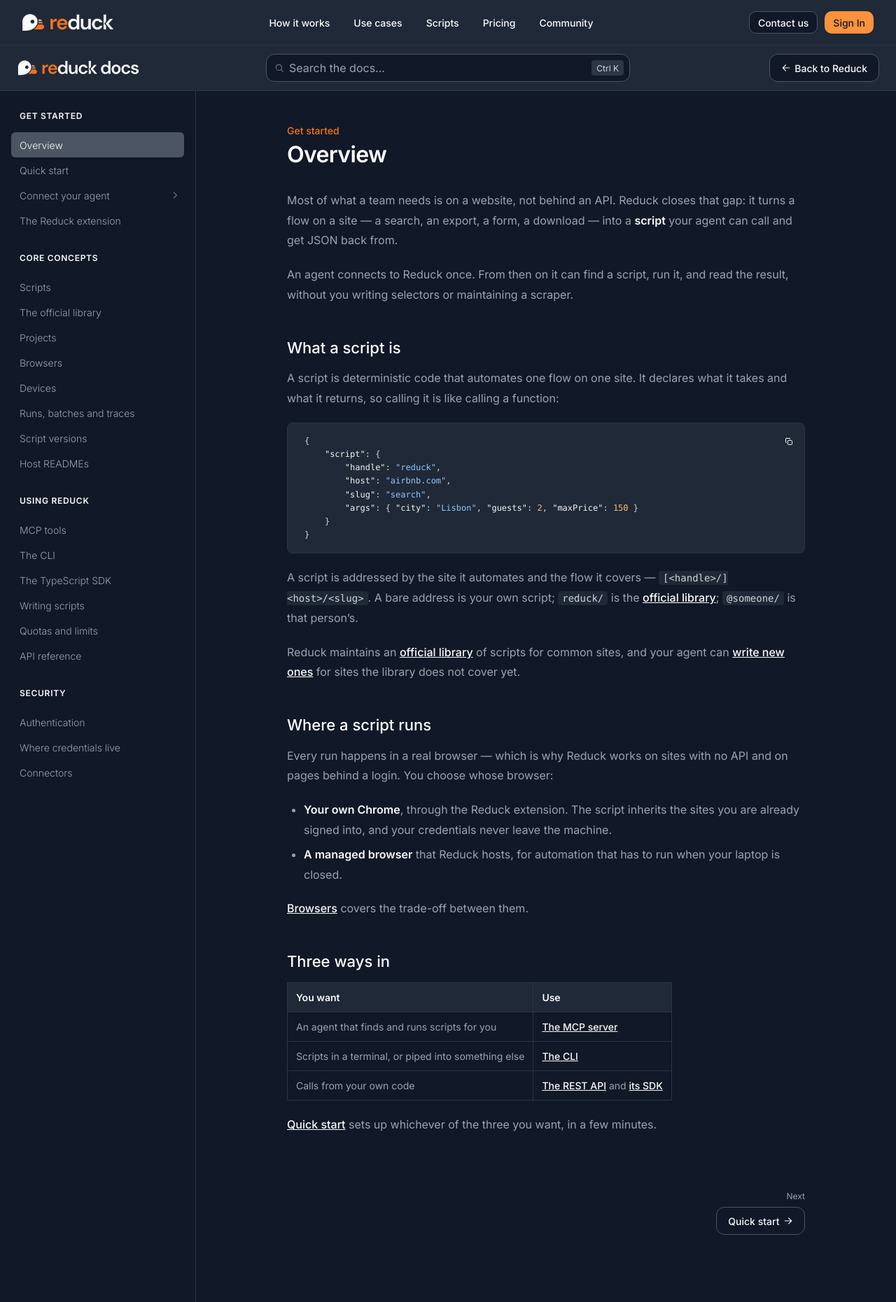
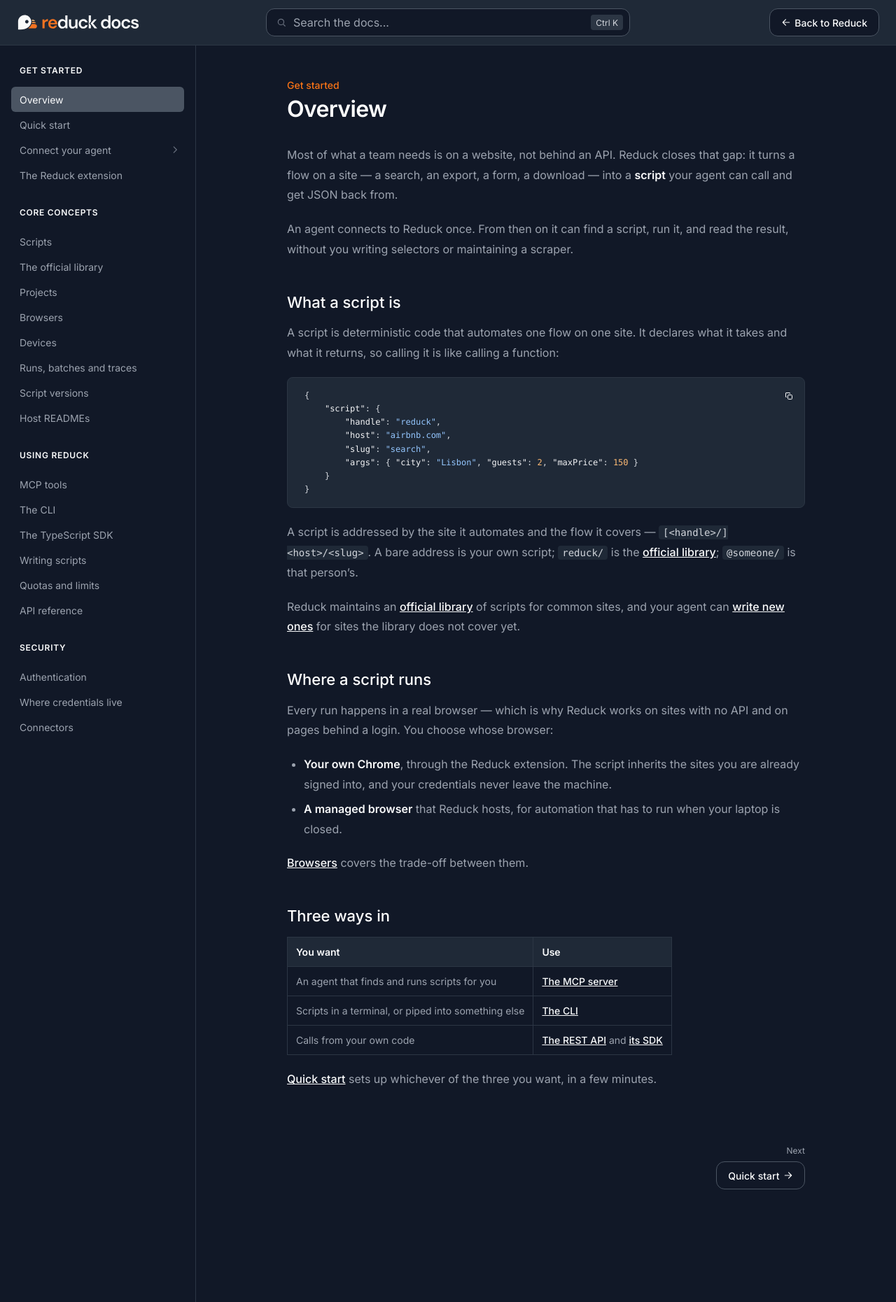
Before and after one commit to conception-ai/docs.reduck.ai, a Jekyll site: the page built from _docs/overview/index.md, in a window 1280 px wide. Shown: the whole page at 70% size. Built offline with Jekyll 4.4.1, drawn with Linux system fonts in a browser that asks for light colours.

Commit message:
feat(docs): the docs bar is the only chrome, and the palette closes
The reduck.ai header came off the top of every page, so a reader on a phone
meets one bar instead of two stacked ones and two burgers that looked alike.
The way back to the app moves into the panel where the bar has no room for it.

The palette's trigger was a readonly input that opened on focus. Escape closed
the dialog, the browser handed the focus back, and the focus opened it again —
so Escape never closed it from the ordinary click. It is a button now, which
the keyboard reaches as a button and which Escape can return the focus to.
`closedby` dismisses the dialog natively, and the palette keeps its floating
shape at every width so there is always a backdrop to press.

On a phone the bar's search collapses to the icon it always was, the mark sits
on the middle of the bar, and the panel leaves a strip of scrim to press beside.

```diff
--- a/_includes/docs-header.html
+++ b/_includes/docs-header.html
@@ -1,6 +1,8 @@
 {%- comment -%}
-  The bar under the site nav. Its field is the way in, not the field that is typed into: it is
-  readonly, and taking the focus raises the palette that carries the real one.
+  The bar under which the docs sit. Its search is the way into the palette, not a field that is
+  typed into: pressing it raises the palette, which carries the real one. It is a button and not a
+  readonly input, so the keyboard reaches it the way it reaches any button and Escape can hand the
+  focus back without the palette opening a second time.
 {%- endcomment -%}
 <header class="docs-header">
 	<button class="btn large btn-ghost icon-only burger" aria-controls="docs-nav" aria-expanded="false" aria-label="Open navigation" data-nav-toggle type="button">
@@ -11,11 +13,11 @@
 		<img alt="Reduck docs" height="22" src="{{ '/assets/img/reduck-docs.svg' | relative_url }}" width="176" />
 	</a>
 
-	<div class="search field large">
+	<button class="search" aria-keyshortcuts="Meta+K" aria-label="Search the docs" data-search-trigger type="button">
 		{% include icon.html name="search" class="field-icon" %}
-		<input aria-label="Search the docs" data-search-trigger placeholder="Search the docs..." readonly type="search" />
+		<span class="placeholder">Search the docs...</span>
 		<kbd aria-hidden="true" data-search-chord>⌘ K</kbd>
-	</div>
+	</button>
 
 	<a class="btn large btn-secondary back" href="{{ site.app_url }}">
 		{% include icon.html name="arrow-left" %}
--- a/_includes/docs-search.html
+++ b/_includes/docs-search.html
@@ -2,11 +2,15 @@
   The palette ⌘K opens. Its corpus is `/search.json`, fetched on the first open rather than with
   the page: a reader who never searches should not pay for it, and one who does pays once.
 {%- endcomment -%}
-<dialog class="docs-search" aria-label="Search the docs" data-search-dialog>
+<dialog class="docs-search" aria-label="Search the docs" closedby="any" data-search-dialog>
 	<div class="field-row">
 		<div class="field large">
 			{% include icon.html name="search" class="field-icon" %}
-			<input aria-label="Search the docs" data-search-input placeholder="Search the docs..." type="search" />
+			{%- comment -%}
+			  Text and not search: a search input answers the first Escape by clearing itself, so
+			  the key that is meant to close the palette would only empty the field.
+			{%- endcomment -%}
+			<input aria-label="Search the docs" data-search-input placeholder="Search the docs..." type="text" />
 		</div>
 	</div>
 	<div class="results" data-search-results>
--- a/_includes/docs-sidebar.html
+++ b/_includes/docs-sidebar.html
@@ -42,4 +42,12 @@
 			</ul>
 		</section>
 	{%- endfor -%}
+
+	{%- comment -%}
+	  The way back to the app, for the widths where the bar has no room for it.
+	{%- endcomment -%}
+	<a class="btn large btn-secondary back" href="{{ site.app_url }}">
+		{% include icon.html name="arrow-left" %}
+		Back to Reduck
+	</a>
 </nav>
--- a/_includes/site-nav.html
+++ /dev/null
@@ -1,49 +0,0 @@
-{%- comment -%}
-  The reduck.ai header, restated. Every link leaves for the app: this is a site of its own, so
-  there is no client-side route to take and no session to read — "Sign In" opens the app's own
-  panel the way the header's does there.
-{%- endcomment -%}
-<header class="site-header">
-	<a class="lockup" aria-label="Reduck homepage" href="{{ site.app_url }}">
-		<img alt="Reduck" height="32" src="{{ '/assets/img/logo-full-white.png' | relative_url }}" width="130" />
-	</a>
-
-	<nav class="primary" aria-label="Main">
-		<ul>
-			<li><a class="btn medium btn-ghost" href="{{ site.app_url }}/#how-it-works">How it works</a></li>
-			<li><a class="btn medium btn-ghost" href="{{ site.app_url }}/use-cases">Use cases</a></li>
-			<li><a class="btn medium btn-ghost" href="{{ site.app_url }}/explore/scripts">Scripts</a></li>
-			<li><a class="btn medium btn-ghost" href="{{ site.app_url }}/pricing">Pricing</a></li>
-			<li><a class="btn medium btn-ghost" href="{{ site.discord_url }}" rel="noopener noreferrer" target="_blank">Community</a></li>
-		</ul>
-	</nav>
-
-	<nav aria-label="User account">
-		<ul>
-			<li><a class="btn medium btn-secondary" href="https://form.reduck.ai" rel="noopener noreferrer" target="_blank">Contact us</a></li>
-			<li><a class="btn medium btn-primary" href="{{ site.app_url }}/#signin">Sign In</a></li>
-		</ul>
-	</nav>
-
-	<button class="btn large btn-ghost icon-only burger" aria-controls="site-menu" aria-expanded="false" aria-label="Open menu" data-site-menu-toggle type="button">
-		{% include icon.html name="bars" %}
-	</button>
-</header>
-
-<div class="mobile-menu" id="site-menu" data-site-menu hidden>
-	<div class="cta">
-		<a class="btn large btn-secondary" href="https://form.reduck.ai" rel="noopener noreferrer" target="_blank">Contact us</a>
-		<a class="btn large btn-primary" href="{{ site.app_url }}/#signin">Sign In</a>
-	</div>
-	<nav class="links" aria-label="Mobile navigation">
-		<a class="nav-link" href="{{ site.app_url }}/#how-it-works">How it works</a>
-		<hr />
-		<a class="nav-link" href="{{ site.app_url }}/use-cases">Use cases</a>
-		<hr />
-		<a class="nav-link" href="{{ site.app_url }}/explore/scripts">Scripts</a>
-		<hr />
-		<a class="nav-link" href="{{ site.app_url }}/pricing">Pricing</a>
-		<hr />
-		<a class="nav-link" href="{{ site.discord_url }}" rel="noopener noreferrer" target="_blank">Community</a>
-	</nav>
-</div>
--- a/_layouts/default.html
+++ b/_layouts/default.html
@@ -5,7 +5,6 @@
 	</head>
 	<body>
 		{% include staging-banner.html %}
-		{% include site-nav.html %}
 		{{ content }}
 		<script src="{{ '/assets/js/site.js' | relative_url }}"></script>
 		<script src="{{ '/assets/js/docs.js' | relative_url }}"></script>
--- a/assets/css/docs.css
+++ b/assets/css/docs.css
@@ -13,6 +13,7 @@
 	display: flex;
 	flex: 1;
 	min-height: 0;
+	position: relative;
 }
 
 .docs-body > main {
@@ -53,28 +54,55 @@
 }
 
 .docs-header .search {
+	align-items: center;
+	background: var(--color-grey-900);
+	border: 1px solid var(--color-grey-600);
+	border-radius: 12px;
+	color: var(--color-grey-400);
+	display: flex;
+	font-size: var(--font-size-medium);
+	gap: 0.625em;
+	min-height: 40px;
 	min-width: 0;
-	position: relative;
+	padding: 0 9px 0 0.875em;
+	transition: border-color 200ms;
 }
 
-/* Sits over the end of the field, which is readonly, so it can never cover text a reader is
-   typing. */
+.docs-header .search:hover {
+	border-color: var(--color-grey-500);
+}
+
+/* The icon and the chord sit in the row rather than over it: the button has no text of its own to
+   run underneath them. */
+.docs-header .search .field-icon {
+	color: var(--color-grey-500);
+	flex-shrink: 0;
+	font-size: 0.875em;
+	height: 1em;
+	position: static;
+	width: 1em;
+}
+
+.docs-header .search .placeholder {
+	flex: 1;
+	overflow: hidden;
+	text-align: left;
+	text-overflow: ellipsis;
+	white-space: nowrap;
+}
+
 .docs-header kbd {
 	align-items: center;
 	background: var(--color-grey-700);
 	border-radius: 4px;
 	color: var(--color-grey-300);
 	display: flex;
+	flex-shrink: 0;
 	font-family: inherit;
 	font-size: var(--font-size-small);
 	gap: 2px;
 	height: 22px;
 	padding: 0 7px;
-	pointer-events: none;
-	position: absolute;
-	right: 9px;
-	top: 50%;
-	translate: 0 -50%;
 }
 
 .docs-header .back {
@@ -96,14 +124,46 @@
 		display: inline-flex;
 	}
 
+	/* The way back to the app moves into the panel, which is where the rest of the navigation
+	   goes at this width. */
 	.docs-header .back {
 		display: none;
 	}
 }
 
+/* No room for a field beside the mark, and no chord to advertise on a screen this size: the
+   button keeps the icon alone and opens the same palette. */
 @media (width <= 640px) {
+	/* The two side columns share what the mark leaves, so the mark sits on the middle of the bar
+	   rather than on the middle of the gap between the burger and the button. */
+	.docs-header {
+		gap: 12px;
+		grid-template-columns: 1fr auto 1fr;
+	}
+
+	.docs-header .burger {
+		justify-self: start;
+	}
+
 	.docs-header .lockup {
+		justify-self: center;
 		width: 132px;
+	}
+
+	.docs-header .search {
+		justify-self: end;
+		padding: 0;
+		width: 40px;
+	}
+
+	.docs-header .search .field-icon {
+		font-size: 1em;
+		margin: 0 auto;
+	}
+
+	.docs-header .search .placeholder,
+	.docs-header kbd {
+		display: none;
 	}
 }
 
@@ -180,6 +240,10 @@
 	display: none;
 }
 
+.docs-sidebar > .back {
+	display: none;
+}
+
 .docs-scrim {
 	display: none;
 }
@@ -188,8 +252,8 @@
 	.docs-scrim.open {
 		background: rgb(0 0 0 / 0.5);
 		display: block;
-		inset: 130px 0 0;
-		position: fixed;
+		inset: 0;
+		position: absolute;
 		z-index: var(--z-dropdown);
 	}
 
@@ -198,13 +262,23 @@
 
 		/* Kept in the tree so the burger's aria-controls always names a real element. */
 		display: none;
-		inset: 130px auto 0 0;
-		position: fixed;
+		inset: 0 auto 0 0;
+		position: absolute;
+
+		/* A strip of the scrim stays uncovered on the narrowest screens, so the panel can always
+		   be dismissed by pressing beside it. */
+		width: min(280px, 100vw - 56px);
 		z-index: var(--z-dropdown);
 	}
 
 	.docs-sidebar.open {
 		display: flex;
+	}
+
+	.docs-sidebar > .back {
+		display: inline-flex;
+		margin-top: auto;
+		width: 100%;
 	}
 }
 
@@ -553,40 +627,46 @@
 /* ---------------------------------------------------------------- the ⌘K palette */
 
 /* A palette, not a centred modal: it hangs from the top of the window, holds no padding of its
-   own — the field and the list carry theirs — and scrolls inside its own height. */
+   own — the field and the list carry theirs — and scrolls inside its own height. It keeps this
+   shape at every width rather than filling a phone, so there is always backdrop around it to
+   press — which, with `closedby`, is what dismisses it where there is no key to press.
+
+   `dvh` rather than `vh`: a phone browser's toolbars are part of the height it reports. */
 dialog.docs-search {
 	background: var(--color-grey-800);
 	border: 1px solid var(--color-grey-700);
 	border-radius: 12px;
 	color: var(--text-color);
 	margin: 88px auto auto;
-	max-height: min(560px, calc(100vh - 128px));
+	max-height: min(560px, calc(100dvh - 128px));
 	max-width: none;
 	overflow: hidden;
 	padding: 0;
 	width: min(640px, calc(100vw - 32px));
 }
 
+/* A column only once it is open: a closed dialog is `display: none`, and naming the display here
+   unconditionally would show it. */
+dialog.docs-search[open] {
+	display: flex;
+	flex-direction: column;
+}
+
 dialog.docs-search::backdrop {
 	background: rgb(0 0 0 / 0.5);
 }
 
-/* Below this the dialog is a full-height sheet, which is the shape a search wants on a phone. */
-@media (width <= 768px) {
-	dialog.docs-search {
-		margin: 0;
-		max-height: 100vh;
-		width: 100vw;
-	}
-}
-
 dialog.docs-search .field-row {
 	border-bottom: 1px solid var(--color-grey-700);
+	flex-shrink: 0;
 	padding: 12px;
 }
 
+/* The field keeps its height and the list takes the rest, so the list is as tall as the frame
+   allows it to be rather than as tall as a second copy of the frame's arithmetic says. */
 dialog.docs-search .results {
-	max-height: calc(min(560px, 100vh - 128px) - 65px);
+	flex: 1;
+	min-height: 0;
 	overflow-y: auto;
 	padding: 8px;
 }
--- a/assets/css/site.css
+++ b/assets/css/site.css
@@ -112,7 +112,7 @@
 	color: var(--color-grey-400);
 	display: flex;
 	font-size: var(--font-size-body);
-	font-weight: 300;
+	font-weight: 400;
 	gap: 0.75em;
 	min-height: 36px;
 	padding: 0 12px;
@@ -233,115 +233,6 @@
 .staging-banner a {
 	color: inherit;
 	font-weight: 600;
-}
-
-/* ---------------------------------------------------------------- the site header */
-
-.site-header {
-	align-items: center;
-	background: var(--color-grey-800);
-	border-bottom: 1px solid var(--color-grey-700);
-	display: flex;
-	flex-shrink: 0;
-	gap: 10px;
-	min-height: 65px;
-	padding: 0 32px;
-	position: relative;
-	width: 100%;
-	z-index: var(--z-header);
-}
-
-.site-header .lockup {
-	align-items: center;
-	border-radius: 4px;
-	display: flex;
-	flex-shrink: 0;
-	text-decoration: none;
-}
-
-.site-header .lockup img {
-	display: block;
-	height: auto;
-	width: 130px;
-}
-
-.site-header nav {
-	display: flex;
-}
-
-.site-header nav.primary {
-	margin: 0 auto;
-}
-
-.site-header ul {
-	align-items: center;
-	display: flex;
-	gap: 10px;
-	list-style: none;
-	margin: 0;
-	padding: 0;
-}
-
-.site-header .burger {
-	display: none;
-	margin-left: auto;
-}
-
-/* The mobile sheet the burger opens: the same links, stacked, over a scrim. */
-.mobile-menu {
-	background: var(--color-grey-800);
-	border-bottom: 1px solid var(--color-grey-700);
-	display: none;
-	flex-direction: column;
-	gap: 16px;
-	inset: 65px 0 auto;
-	padding: 16px;
-	position: fixed;
-	z-index: var(--z-dropdown);
-}
-
-.mobile-menu.open {
-	display: flex;
-}
-
-.mobile-menu .cta {
-	display: flex;
-	flex-direction: column;
-	gap: 12px;
-}
-
-.mobile-menu .cta .btn {
-	width: 100%;
-}
-
-.mobile-menu .links {
-	display: flex;
-	flex-direction: column;
-}
-
-.mobile-menu .links .nav-link {
-	min-height: 48px;
-}
-
-.mobile-menu hr {
-	border: 0;
-	border-top: 1px solid var(--color-grey-700);
-	margin: 0;
-	width: 100%;
-}
-
-@media (width <= 767px) {
-	.site-header {
-		padding: 0 16px;
-	}
-
-	.site-header nav {
-		display: none;
-	}
-
-	.site-header .burger {
-		display: inline-flex;
-	}
 }
 
 /* ---------------------------------------------------------------- the footer */
--- a/assets/js/docs.js
+++ b/assets/js/docs.js
@@ -23,6 +23,13 @@
 
 	navToggle?.addEventListener("click", () => setNav(!nav?.classList.contains("open")));
 	scrim?.addEventListener("click", () => setNav(false));
+
+	// The panel is a layer over the page, and Escape is what dismisses a layer.
+	document.addEventListener("keydown", (event) => {
+		if (event.key !== "Escape" || !nav?.classList.contains("open")) return;
+		setNav(false);
+		navToggle?.focus();
+	});
 
 	for (const button of document.querySelectorAll("[data-disclosure]")) {
 		button.addEventListener("click", () => {
@@ -112,6 +119,10 @@
 	function close() {
 		if (dialog?.open) dialog.close();
 	}
+
+	// Whatever closed the palette — Escape, the backdrop, a chosen hit — the focus belongs on the
+	// button that opened it rather than on the body.
+	dialog?.addEventListener("close", () => trigger?.focus());
 
 	function snippetOf(text, term) {
 		const at = text.toLowerCase().indexOf(term);
@@ -208,7 +219,6 @@
 	}
 
 	trigger?.addEventListener("click", open);
-	trigger?.addEventListener("focus", open);
 
 	input?.addEventListener("input", () => {
 		active = 0;
@@ -219,12 +229,6 @@
 		const row = event.target.closest("a");
 		if (!row) return;
 		highlight(Array.from(results.querySelectorAll("a")).indexOf(row));
-	});
-
-	dialog?.addEventListener("click", (event) => {
-		// The dialog holds no cross, so the backdrop is what closes it: the click that lands on
-		// the dialog itself rather than on anything within it.
-		if (event.target === dialog) close();
 	});
 
 	dialog?.addEventListener("keydown", (event) => {
--- a/assets/js/site.js
+++ b/assets/js/site.js
@@ -1,19 +1,6 @@
-// The behaviour the chrome needs on every page: the burger's sheet, and the copy button a fenced
-// block carries.
+// The behaviour the chrome needs on every page: the copy button a fenced block carries.
 (() => {
 	"use strict";
-
-	const toggle = document.querySelector("[data-site-menu-toggle]");
-	const menu = document.querySelector("[data-site-menu]");
-
-	if (toggle && menu) {
-		toggle.addEventListener("click", () => {
-			const open = menu.classList.toggle("open");
-			menu.hidden = !open;
-			toggle.setAttribute("aria-expanded", String(open));
-			toggle.setAttribute("aria-label", open ? "Close menu" : "Open menu");
-		});
-	}
 
 	// The icon is swapped rather than re-rendered: the button holds one SVG, and only the paths
 	// inside it change.
```
Also changed, not shown: README.md (+1 -1 lines).
